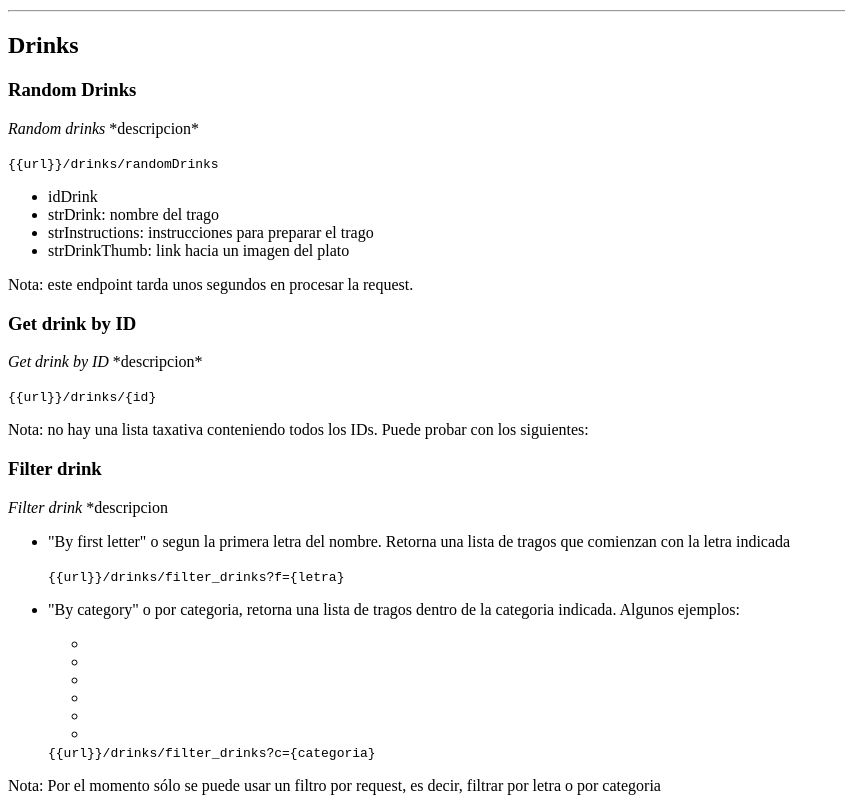
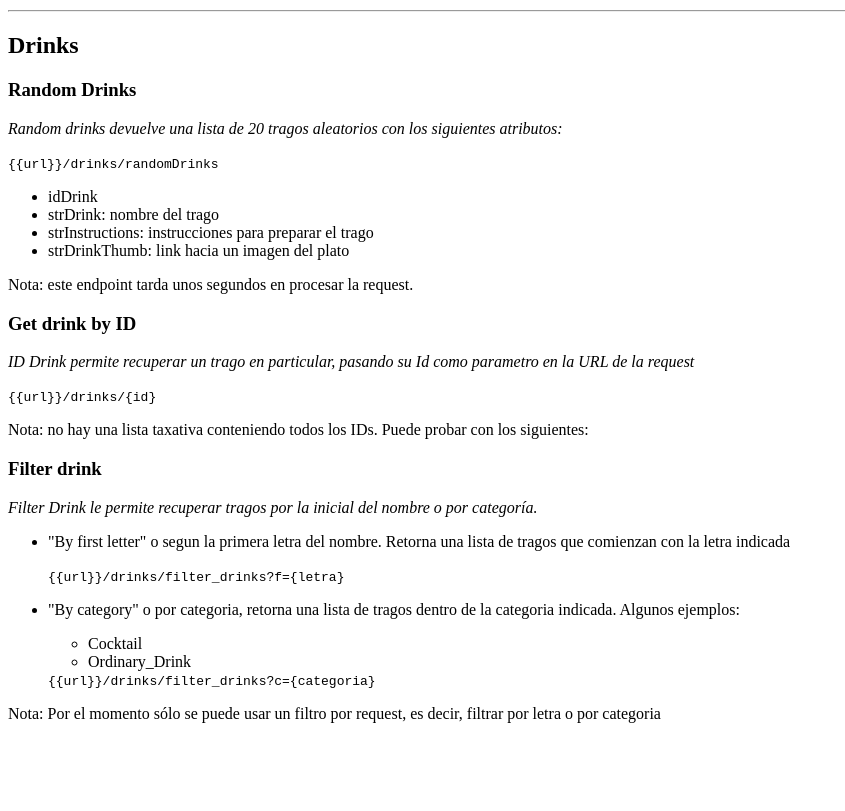
Before and after one commit to marciabel/api-express, a website: page public/index.html in a window 1280 px wide. Shown: the part 1000-1811 px from the top of the page, without its empty margins (0-845 px from the left). After the commit the page ends 1739 px from the top, so only its background shows below. Drawn offline with Linux system fonts and the light colour scheme.

Commit message:
Index.html details

```diff
--- a/public/index.html
+++ b/public/index.html
@@ -79,7 +79,7 @@
             <div class="endpoint_detail">
                 <h3>Random Drinks</h3>
                 <p>
-                <em>Random drinks</em> *descripcion*
+                <em>Random drinks devuelve una lista de 20 tragos aleatorios con los siguientes atributos:</em>
                 </p>
                 <code>{{url}}/drinks/randomDrinks</code>
                 <ul>
@@ -93,7 +93,7 @@
             <div class="endpoint_detail">
                 <h3>Get drink by ID</h3>
                 <p>
-                <em>Get drink by ID</em> *descripcion*
+                <em>ID Drink permite recuperar un trago en particular, pasando su Id como parametro en la URL de la request</em>
                 </p>
                 <code>{{url}}/drinks/{id}</code>
                 <p>Nota: no hay una lista taxativa conteniendo todos los IDs. Puede probar con los siguientes: </p>
@@ -101,7 +101,7 @@
             <div class="endpoint_detail">
                 <h3>Filter drink</h3>
                 <p>
-                <em>Filter drink</em> *descripcion
+                <em>Filter Drink le permite recuperar tragos por la inicial del nombre o por categoría.</em>
                 </p>
                 <ul>
                     <li>
@@ -111,12 +111,8 @@
                     <li>
                         <p>"By category" o por categoria, retorna una lista de tragos dentro de la categoria indicada. Algunos ejemplos:</p>
                         <ul>
-                            <li></li>
-                            <li></li>
-                            <li></li>
-                            <li></li>
-                            <li></li>
-                            <li></li>
+                            <li>Cocktail</li>
+                            <li>Ordinary_Drink</li>
                         </ul>
                         <code>{{url}}/drinks/filter_drinks?c={categoria}</code>
                     </li>
```
